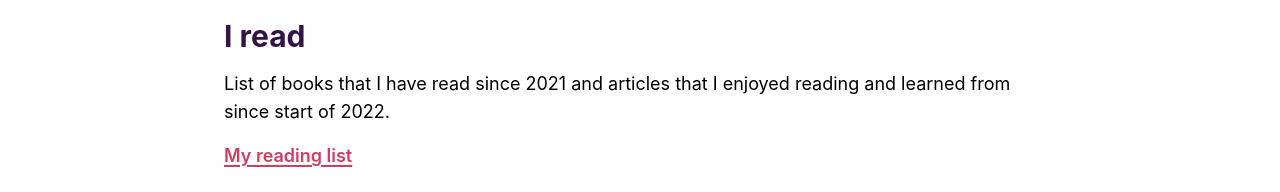
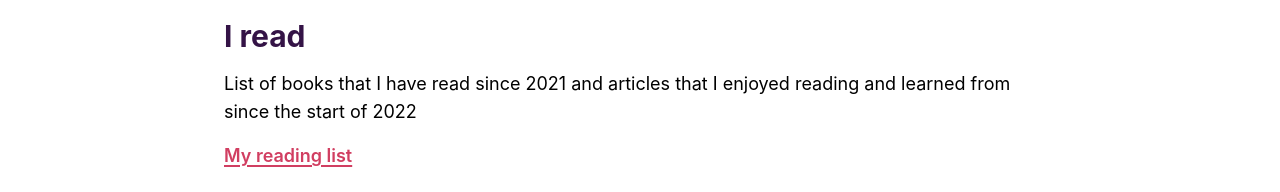
Before and after one commit to anuk79/anuradhakumari, a Next.js app: page / in a window 1280 px wide. Shown: the part 1544-1736 px from the top of the page. Built offline with nearby package versions, Linux system fonts and the light colour scheme.

Commit message:
Fix grammatical error in reading list description
Corrected a grammatical error in the text description and removed unused import

```diff
--- a/pages/index.js
+++ b/pages/index.js
@@ -3,7 +3,6 @@ import Intro from '../components/intro';
 import TalkCard from '../components/talkCard';
 import BlogCard from '../components/blogCard';
 import VideoCard from '../components/videoCard';
-import { getRecentBlogs } from '../queries/getBlogs';
 import talks from '../data/talks';
 import videos from '../data/videos';
 import { getLatestPosts } from '../utils/api';
@@ -40,7 +39,7 @@ export default function Home({ posts }) {
       <div className="py-4 w-full">
         <h2 className="py-4 text-3xl font-bold">I read</h2>
         <p className="pb-4 text-lg">
-          List of books that I have read since 2021 and articles that I enjoyed reading and learned from since start of 2022.
+          List of books that I have read since 2021 and articles that I enjoyed reading and learned from since the start of 2022
         </p>
         <Link href="/reading-list"><a className="text-lg mb-8 pl-0 lg:mb-0">My reading list</a></Link>
       </div>
```
